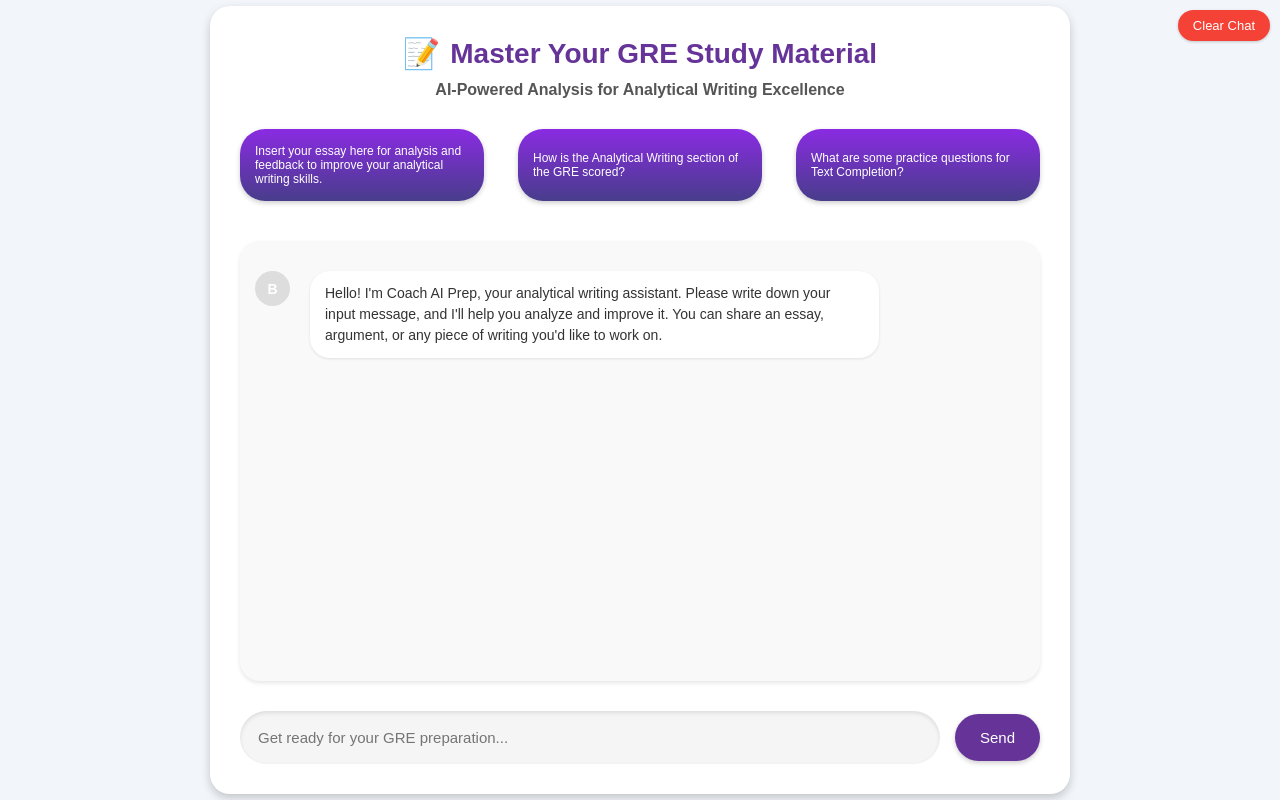
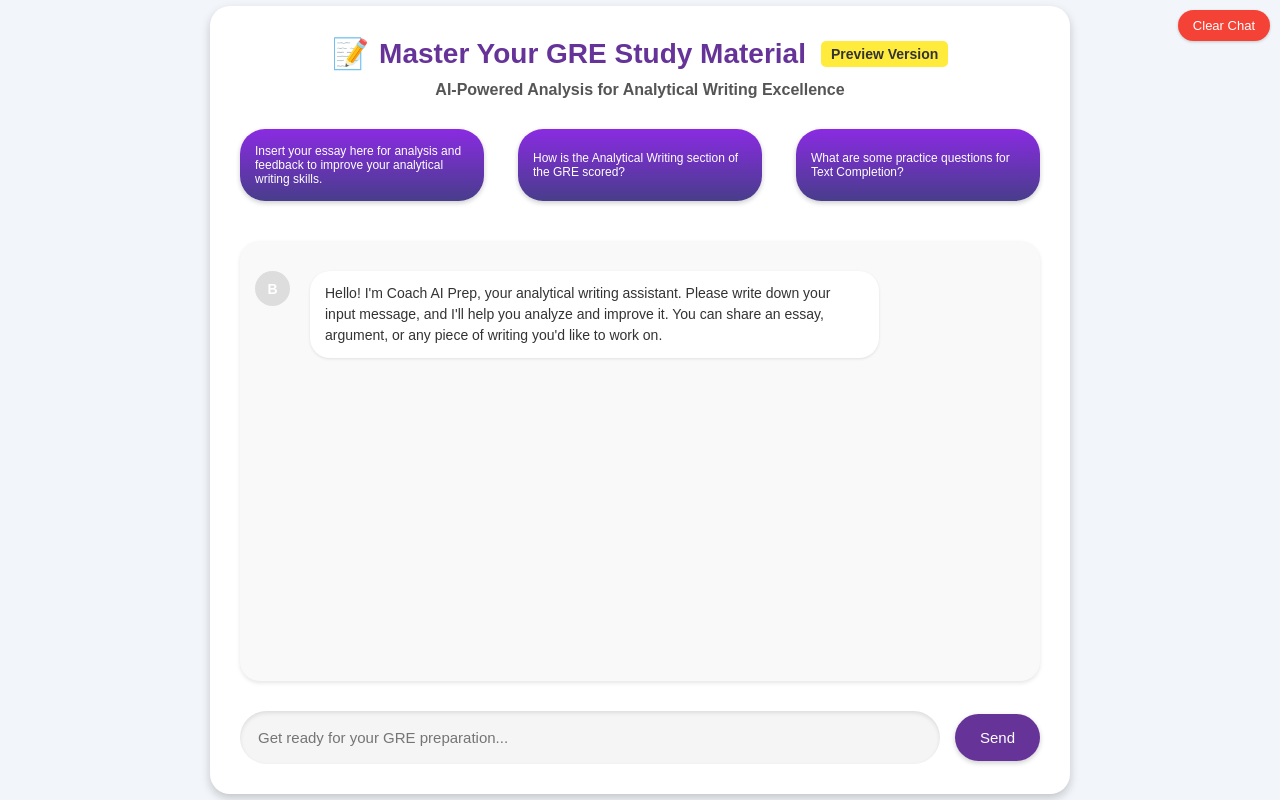
Before and after one commit to PascalBurume/GRE-vb, a Flask app: page / in a window 1280 px wide. Run offline with Flask 3, Linux system fonts and the light colour scheme.

Commit message:
Add styling for Preview Version badge in the main interface

```diff
--- a/static/style.css
+++ b/static/style.css
@@ -47,6 +47,17 @@ body {
     align-items: center;
     justify-content: center;
     margin-bottom: 10px;
+}
+
+/* New styling for the Preview Version badge */
+.preview-version {
+    background-color: #ffeb3b;  /* Bright background to grab attention */
+    color: #333;
+    padding: 5px 10px;
+    margin-left: 15px;
+    border-radius: 5px;
+    font-size: 14px;
+    font-weight: bold;
 }
 
 .emoji {
--- a/templates/index.html
+++ b/templates/index.html
@@ -13,19 +13,29 @@
             <div class="title-section">
                 <span class="emoji">📝</span>
                 <h1 class="title">Master Your GRE Study Material</h1>
+                <!-- Added a class for styling the preview badge -->
+                <span class="preview-version">Preview Version</span>
             </div>
             <h2 class="subtitle">AI-Powered Analysis for Analytical Writing Excellence</h2>
         </div>
         <div class="suggestion-buttons">
-            <button class="suggestion-button">Insert your essay here for analysis and feedback to improve your analytical writing skills.</button>
-            <button class="suggestion-button">How is the Analytical Writing section of the GRE scored?</button>
-            <button class="suggestion-button">What are some practice questions for Text Completion?</button>
+            <button class="suggestion-button">
+                Insert your essay here for analysis and feedback to improve your analytical writing skills.
+            </button>
+            <button class="suggestion-button">
+                How is the Analytical Writing section of the GRE scored?
+            </button>
+            <button class="suggestion-button">
+                What are some practice questions for Text Completion?
+            </button>
         </div>
         <div class="chat-area">
             <div id="chatbox">
                 <div class="bot-message">
                     <div class="avatar">B</div>
-                    <div class="message-content">Hello! I'm Coach AI Prep, your analytical writing assistant. Please write down your input message, and I'll help you analyze and improve it. You can share an essay, argument, or any piece of writing you'd like to work on.</div>
+                    <div class="message-content">
+                        Hello! I'm Coach AI Prep, your analytical writing assistant. Please write down your input message, and I'll help you analyze and improve it. You can share an essay, argument, or any piece of writing you'd like to work on.
+                    </div>
                 </div>
             </div>
         </div>
```
